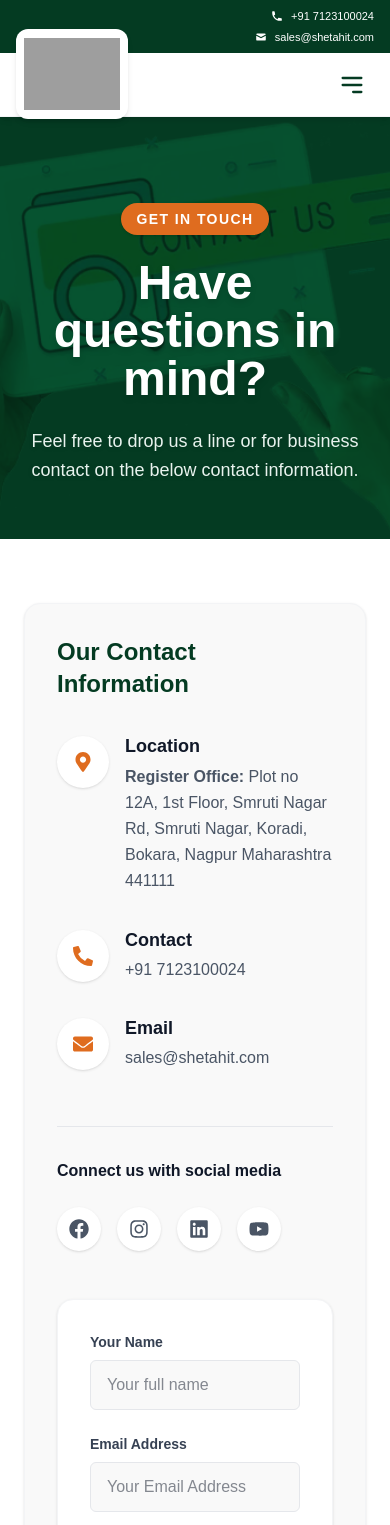
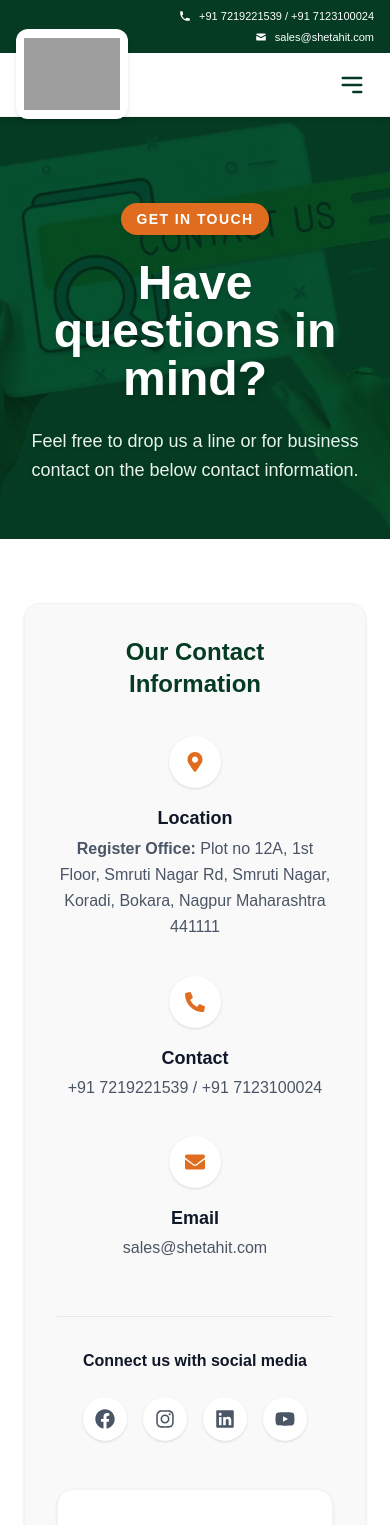
Before and after one commit to AtharvaKale6969/Shetahit_Website, a Next.js app: page /contact in a window 390 px wide. Shown: the top 1525 px of the page. Built offline with nearby package versions, Linux system fonts and the light colour scheme; grey boxes are pictures that could not be loaded.

Commit message:
Update contact number formats and center contact info on mobile view

```diff
--- a/src/app/contact/page.tsx
+++ b/src/app/contact/page.tsx
@@ -35,11 +35,11 @@ export default function ContactPage() {
           {/* Left Column: Contact Info */}
           <div className="flex flex-col gap-10">
             <div>
-              <h3 className="text-2xl font-bold text-[#043b22] mb-8">Our Contact Information</h3>
+              <h3 className="text-2xl font-bold text-[#043b22] mb-8 text-center md:text-left">Our Contact Information</h3>
 
               <div className="flex flex-col gap-8">
                 {/* Location */}
-                <div className="flex items-start gap-4">
+                <div className="flex flex-col md:flex-row items-center md:items-start gap-4 text-center md:text-left">
                   <div className="p-4 bg-white text-[#df6c1f] rounded-full shadow-sm mt-1">
                     <FaMapMarkerAlt className="text-xl" />
                   </div>
@@ -52,20 +52,20 @@ export default function ContactPage() {
                 </div>
 
                 {/* Contact */}
-                <div className="flex items-start gap-4">
+                <div className="flex flex-col md:flex-row items-center md:items-start gap-4 text-center md:text-left">
                   <div className="p-4 bg-white text-[#df6c1f] rounded-full shadow-sm mt-1">
                     <FaPhoneAlt className="text-xl" />
                   </div>
                   <div>
                     <h4 className="text-lg font-bold text-gray-900 mb-1">Contact</h4>
                     <p className="text-gray-600">
-                      <a href="tel:+917123100024" className="hover:text-[#df6c1f] transition-colors">+91 7123100024</a>
+                      <a href="tel:+917123100024" className="hover:text-[#df6c1f] transition-colors">+91 7219221539 / +91 7123100024</a>
                     </p>
                   </div>
                 </div>
 
                 {/* Email */}
-                <div className="flex items-start gap-4">
+                <div className="flex flex-col md:flex-row items-center md:items-start gap-4 text-center md:text-left">
                   <div className="p-4 bg-white text-[#df6c1f] rounded-full shadow-sm mt-1">
                     <FaEnvelope className="text-xl" />
                   </div>
@@ -80,9 +80,9 @@ export default function ContactPage() {
             </div>
 
             {/* Social Media */}
-            <div className="mt-4 pt-8 border-t border-gray-200">
+            <div className="mt-4 pt-8 border-t border-gray-200 text-center md:text-left">
               <p className="font-bold text-gray-900 mb-6">Connect us with social media</p>
-              <div className="flex gap-4">
+              <div className="flex justify-center md:justify-start gap-4">
                 <a href="https://www.facebook.com/profile.php?id=61553188672484&mibextid=ZbWKwL" target="_blank" rel="noopener noreferrer" className="p-3 bg-white text-gray-600 hover:text-[#df6c1f] rounded-full shadow-sm transition-colors">
                   <FaFacebook className="text-xl" />
                 </a>
--- a/src/components/Footer.tsx
+++ b/src/components/Footer.tsx
@@ -74,7 +74,7 @@ export default function Footer() {
             <svg className="w-[18px] h-[18px] mt-0.5 text-[#333333] flex-shrink-0" fill="currentColor" viewBox="0 0 24 24"><path d="M17 1.01L7 1c-1.1 0-2 .9-2 2v18c0 1.1.9 2 2 2h10c1.1 0 2-.9 2-2V3c0-1.1-.9-1.99-2-1.99zM17 19H7V5h10v14z"/></svg>
             <div>
               <p className="text-[#333333] mb-1">Mobile:</p>
-              <p className="text-[#444444]">+91 7123100024</p>
+              <p className="text-[#444444]">+91 7219221539 / +91 7123100024</p>
             </div>
           </div>
 
--- a/src/components/Navbar.tsx
+++ b/src/components/Navbar.tsx
@@ -36,7 +36,7 @@ export default function Navbar() {
             <svg className="w-3 h-3 sm:w-4 sm:h-4" fill="currentColor" viewBox="0 0 20 20">
               <path d="M2 3a1 1 0 011-1h2.153a1 1 0 01.986.836l.74 4.435a1 1 0 01-.54 1.06l-1.548.773a11.037 11.037 0 006.105 6.105l.774-1.548a1 1 0 011.059-.54l4.435.74a1 1 0 01.836.986V17a1 1 0 01-1 1h-2C7.82 18 2 12.18 2 5V3z"></path>
             </svg>
-            <span>+91 7123100024</span>
+            <span>+91 7219221539 / +91 7123100024</span>
           </div>
           <div className="flex items-center gap-2">
             <svg className="w-3 h-3 sm:w-4 sm:h-4" fill="currentColor" viewBox="0 0 20 20">
```
